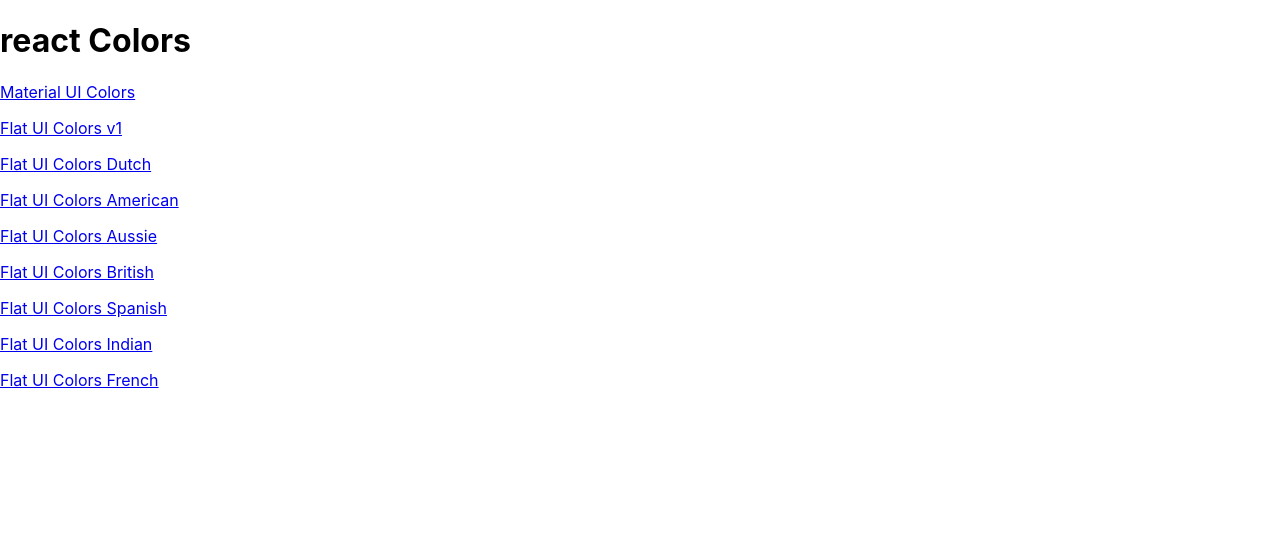
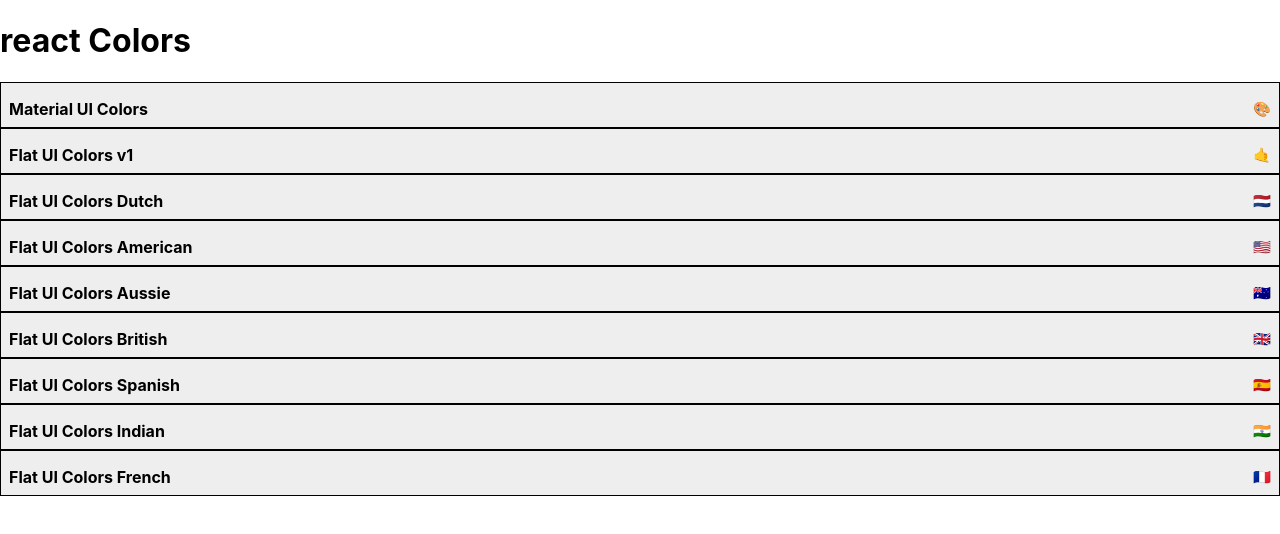
Before and after one commit to andriilukich/color-palette, a React (Create React App) app: page / in a window 1280 px wide. Shown: the top 534 px of the page. Built offline with nearby package versions, Linux system fonts and the light colour scheme.

Commit message:
Start styleing MiniPalette

```diff
--- a/package.json
+++ b/package.json
@@ -5,6 +5,7 @@
   "dependencies": {
     "@material-ui/core": "^4.9.8",
     "@material-ui/icons": "^4.9.1",
+    "@material-ui/styles": "^4.9.6",
     "@testing-library/jest-dom": "^4.2.4",
     "@testing-library/react": "^9.5.0",
     "@testing-library/user-event": "^7.2.1",
--- a/src/App.js
+++ b/src/App.js
@@ -1,5 +1,6 @@
 import React, { Component } from 'react';
 import PaletteList from './PaletteList';
+import MiniPalette from './MiniPalette';
 import Palette from './Palette';
 import paletteColors from './paletteColors';
 import { generatePalette } from './colorHelpers';
@@ -14,6 +15,7 @@
 
   render() {
     return (
+
       <Switch>
         <Route exact path='/' render={() => <PaletteList palettes={paletteColors} />} />
         <Route
--- /dev/null
+++ b/src/MiniPalette.js
@@ -0,0 +1,47 @@
+import React from 'react';
+import { withStyles } from '@material-ui/core/styles';
+
+const styles = {
+  container: {
+    display: 'flex',
+    justifyContent: 'space-between',
+    flexDirection: 'column',
+    padding: '0.5rem',
+
+    backgroundColor: '#eee',
+    border: '1px solid black',
+    '&:hover': {
+      cursor: 'pointer'
+    }
+  },
+  colors: {
+
+  },
+  title: {
+    display: 'flex',
+    justifyContent: 'space-between',
+    alignItems: 'center',
+    paddingTop: '0.5rem',
+    margin: 0,
+    fontSize: '1rem',
+  },
+  emoji: {
+    marginLeft: '0.5rem',
+    fontSize: '0.9rem'
+  }
+};
+
+function MiniPalette(props) {
+  const { classes, paletteName, emoji } = props;
+  return (
+    <div className={classes.container}>
+      <div className={classes.colors} />
+      <h5 className={classes.title}>
+        {paletteName}
+        <span className={classes.emoji}>{emoji}</span>
+      </h5>
+    </div>
+  )
+}
+
+export default withStyles(styles)(MiniPalette);
--- a/src/PaletteList.js
+++ b/src/PaletteList.js
@@ -1,5 +1,6 @@
 import React, { Component } from 'react';
 import { Link } from 'react-router-dom';
+import MiniPalette from './MiniPalette';
 
 class PaletteList extends Component {
 render() {
@@ -7,10 +8,8 @@
   return (
     <div>
       <h1>react Colors</h1>
-      {palettes.map(color => (
-        <p>
-          <Link to={`/palette/${color.id}`}>{color.paletteName}</Link>
-        </p>
+      {palettes.map(palette => (
+          <MiniPalette {...palette} />
       ))}
     </div>
   );
```
Also changed, not shown: 1 other file (tests, documents, lock files or other folders).
